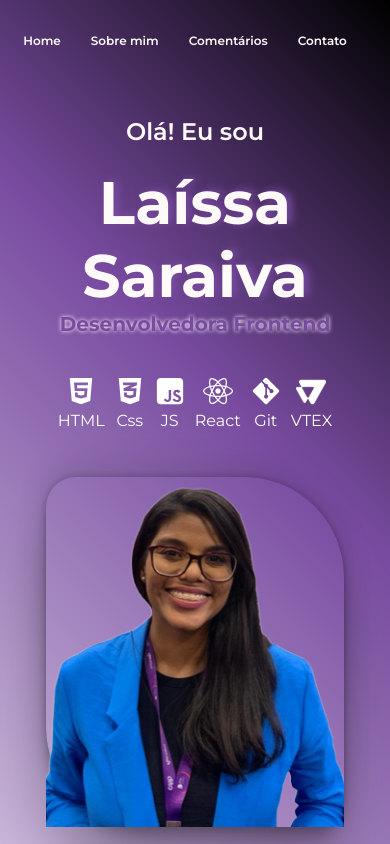
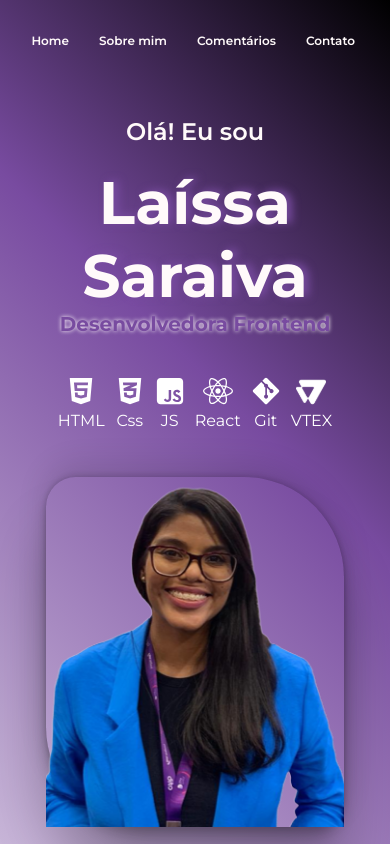
Before and after one commit to LaissaSaraiva/pretalab-projeto-final-react, a React (Vite) app: page / in a window 390 px wide. Shown: the top 844 px of the page. Built offline with nearby package versions, Linux system fonts and the light colour scheme.

Commit message:
style: centraliza menu mobile

```diff
--- a/src/components/Menu/Menu.module.css
+++ b/src/components/Menu/Menu.module.css
@@ -10,7 +10,6 @@
 
   @media (max-width: 640px) {
     justify-content: center;
-    left: 0px;
     gap: 0px ;
     padding: 0;
   }
```
